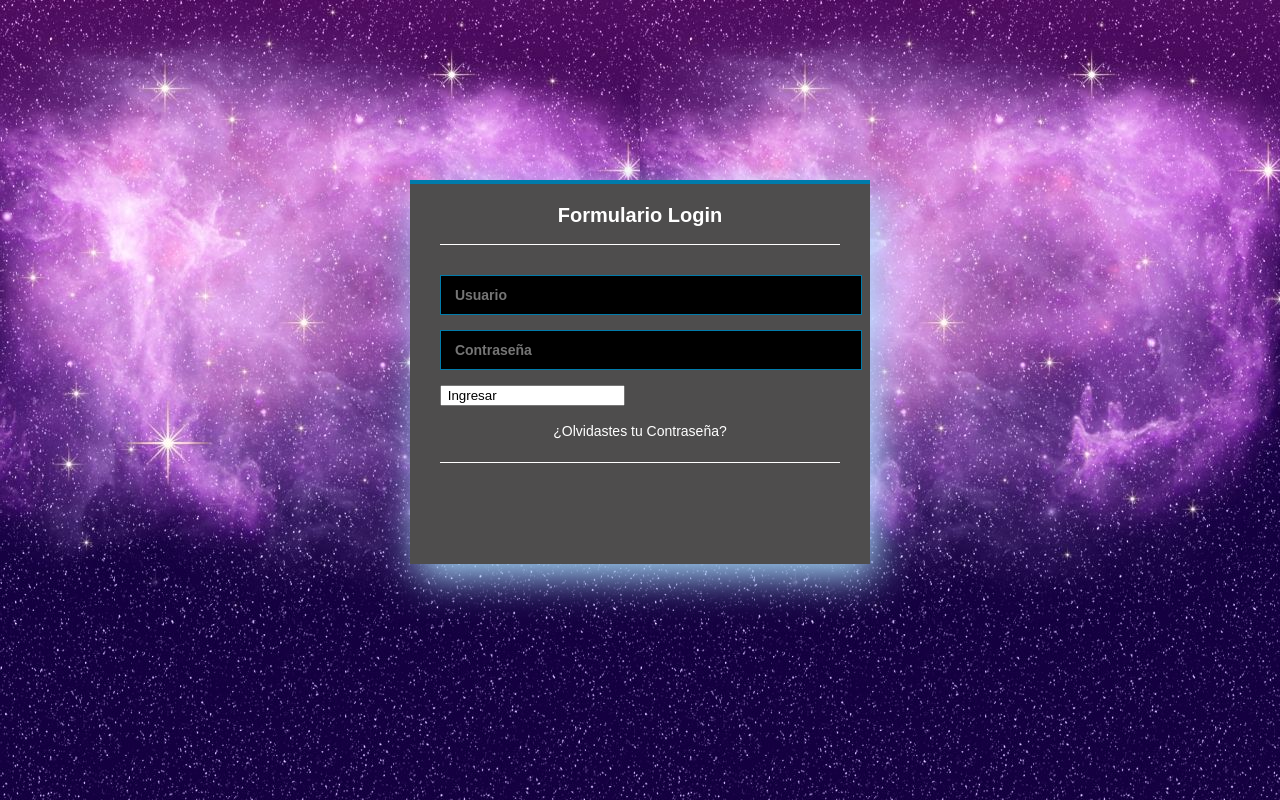
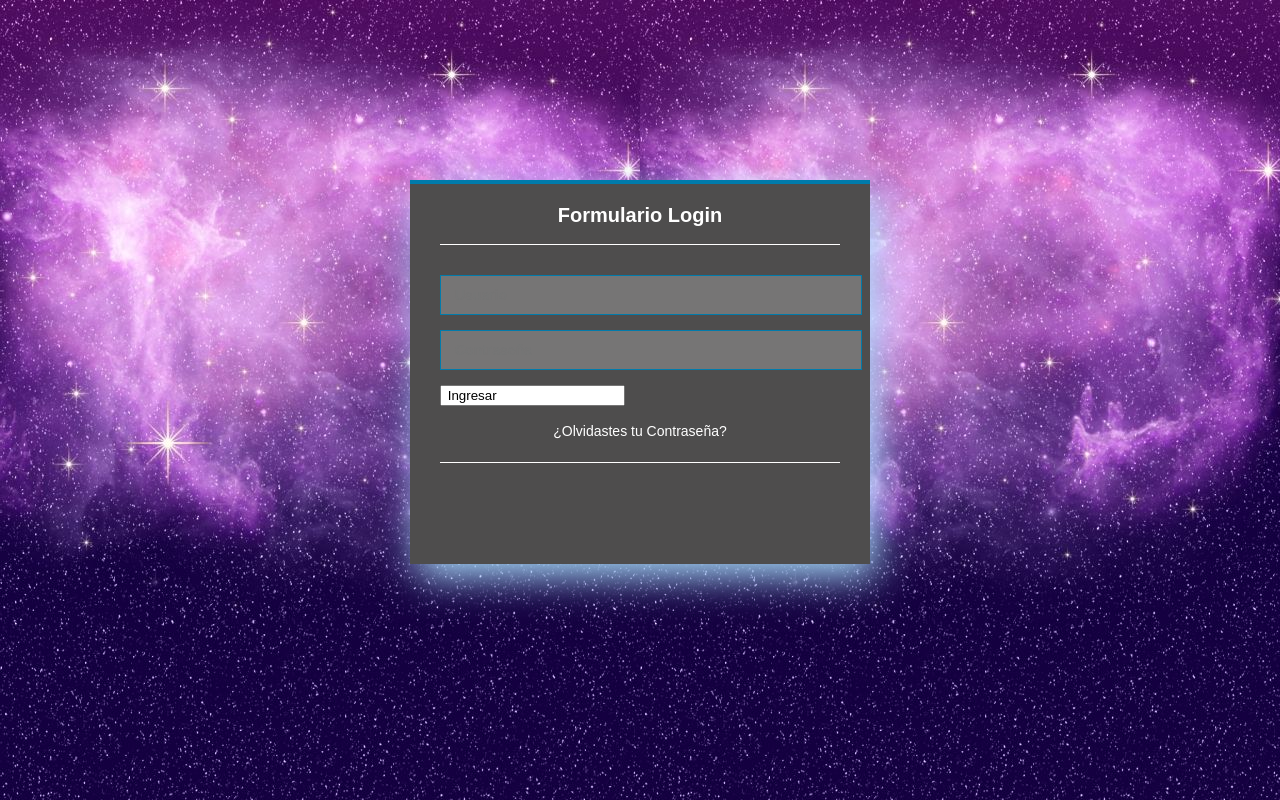
Before and after one commit to frida8130/act9, a plain HTML site: page index.html in a window 1280 px wide. Drawn offline with Linux system fonts and the light colour scheme.

Commit message:
Add files via upload

```diff
--- a/style.css
+++ b/style.css
@@ -29,12 +29,12 @@ body{
  font-size: 20px;
 }
 .controls{
-    color:rgb(255, 255, 255);
+    color:rgb(0, 0, 0);
    width: 100%;
     border:1px solid#017bab ;
     margin-bottom: 15px;
     padding:11px 10px;
-    background:#000000;
+    background:#767575;
     font-size:14px ;
    font-weight: bold;
 }
```
